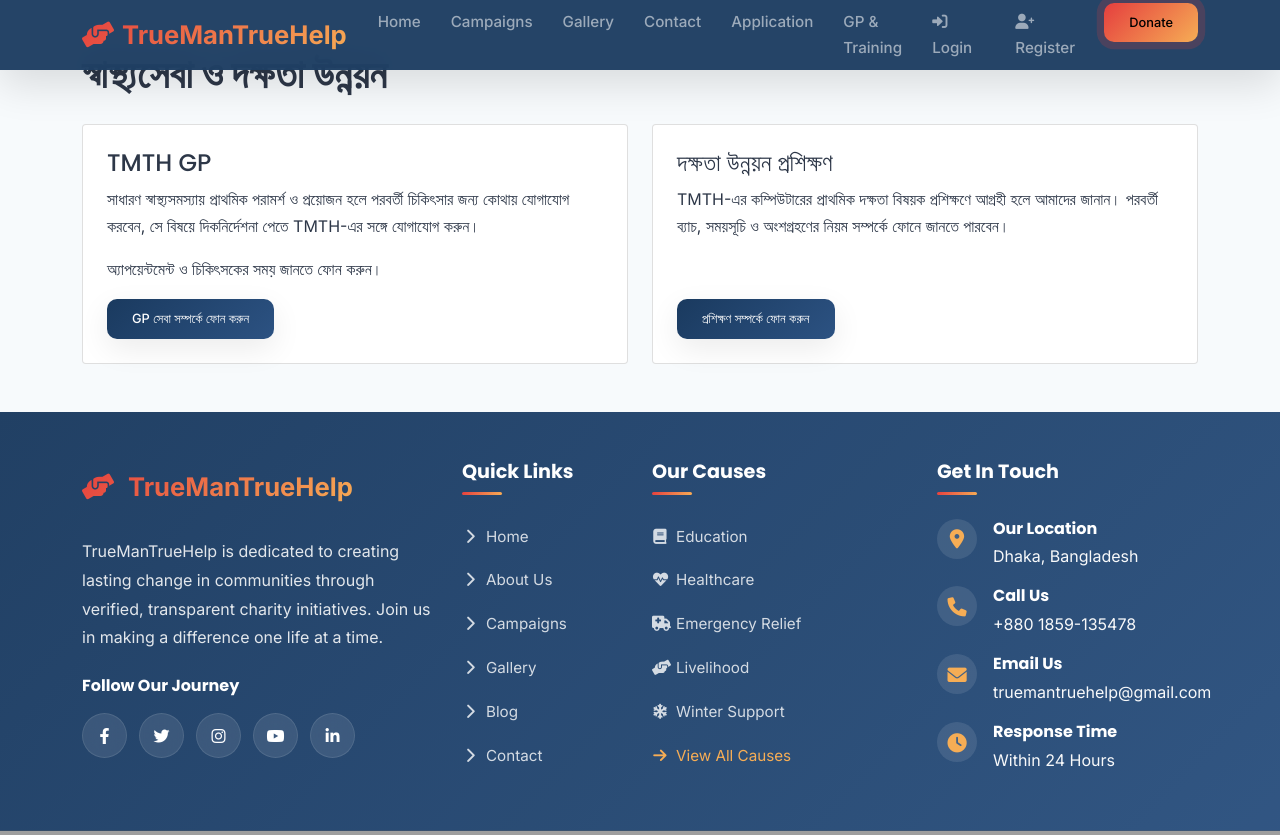
After one commit to truemantruehelp/tmth, a PHP site: page /tmth/programs.php in a window 1280 px wide. The commit adds this page. Shown: the top 835 px of the page. Run offline with PHP 8.4, Linux system fonts and the light colour scheme; some libraries are stand-ins or nearby versions; grey boxes are pictures that could not be loaded.

Commit message:
Add public GP and skill development training information

```diff
--- a/includes/header.php
+++ b/includes/header.php
@@ -2091,6 +2091,9 @@ $is_homepage = (basename($_SERVER['PHP_SELF']) == 'index.php');
                     </li>
                     <li class="nav-item">
                         <a class="nav-link" href="application.php">Application</a>
+                    </li>
+                    <li class="nav-item">
+                        <a class="nav-link" href="programs.php">GP &amp; Training</a>
                     </li>
                 </ul>
                 <ul class="navbar-nav">
--- /dev/null
+++ b/programs.php
@@ -0,0 +1,30 @@
+<?php
+require_once __DIR__ . '/includes/config.php';
+require_once __DIR__ . '/includes/performance.php';
+
+$page_title = 'GP and Skill Development Training';
+include __DIR__ . '/includes/header.php';
+?>
+
+<main class="container py-5" lang="bn">
+    <h1 class="mb-4">স্বাস্থ্যসেবা ও দক্ষতা উন্নয়ন</h1>
+    <div class="row g-4">
+        <section class="col-md-6" id="gp">
+            <div class="card h-100 p-4">
+                <h2 class="h4">TMTH GP</h2>
+                <p>সাধারণ স্বাস্থ্যসমস্যায় প্রাথমিক পরামর্শ ও প্রয়োজন হলে পরবর্তী চিকিৎসার জন্য কোথায় যোগাযোগ করবেন, সে বিষয়ে দিকনির্দেশনা পেতে TMTH-এর সঙ্গে যোগাযোগ করুন।</p>
+                <p>অ্যাপয়েন্টমেন্ট ও চিকিৎসকের সময় জানতে ফোন করুন।</p>
+                <a class="btn btn-primary mt-auto align-self-start" href="tel:+8801859135478">GP সেবা সম্পর্কে ফোন করুন</a>
+            </div>
+        </section>
+        <section class="col-md-6" id="training">
+            <div class="card h-100 p-4">
+                <h2 class="h4">দক্ষতা উন্নয়ন প্রশিক্ষণ</h2>
+                <p>TMTH-এর কম্পিউটারের প্রাথমিক দক্ষতা বিষয়ক প্রশিক্ষণে আগ্রহী হলে আমাদের জানান। পরবর্তী ব্যাচ, সময়সূচি ও অংশগ্রহণের নিয়ম সম্পর্কে ফোনে জানতে পারবেন।</p>
+                <a class="btn btn-primary mt-auto align-self-start" href="tel:+8801859135478">প্রশিক্ষণ সম্পর্কে ফোন করুন</a>
+            </div>
+        </section>
+    </div>
+</main>
+
+<?php include __DIR__ . '/includes/footer.php'; ?>
```
